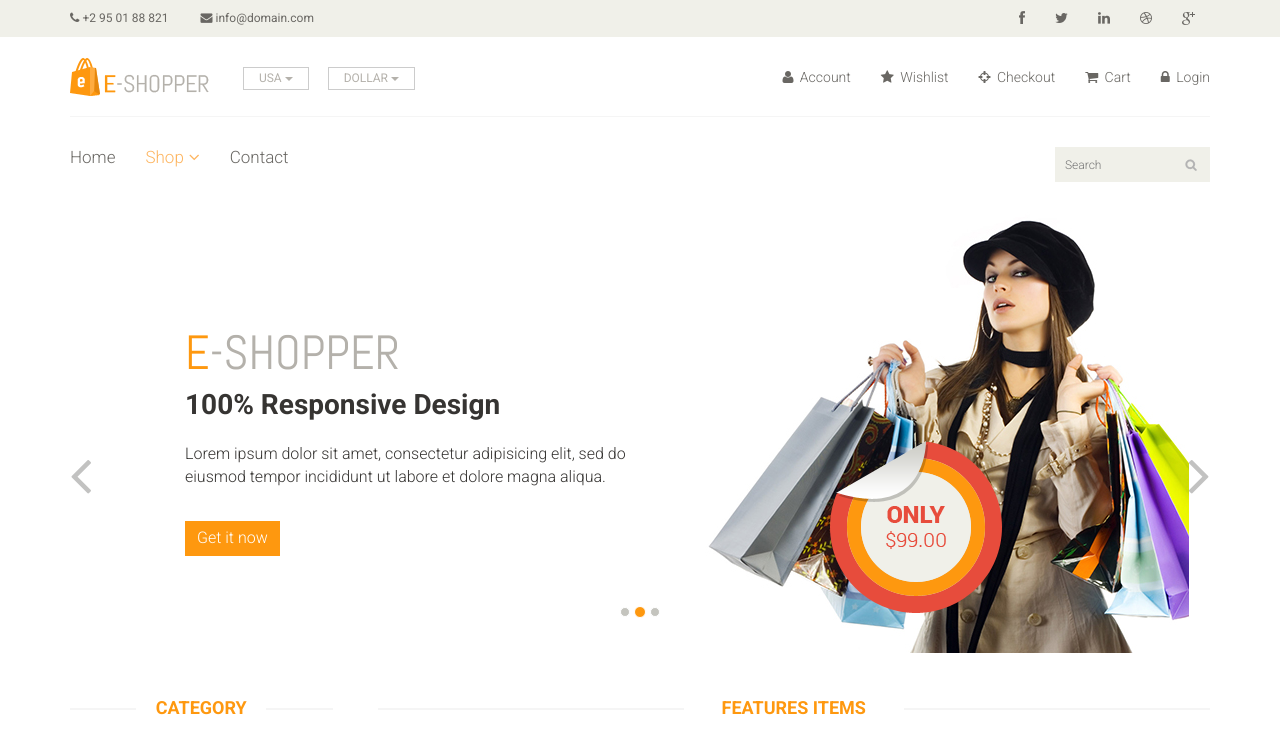
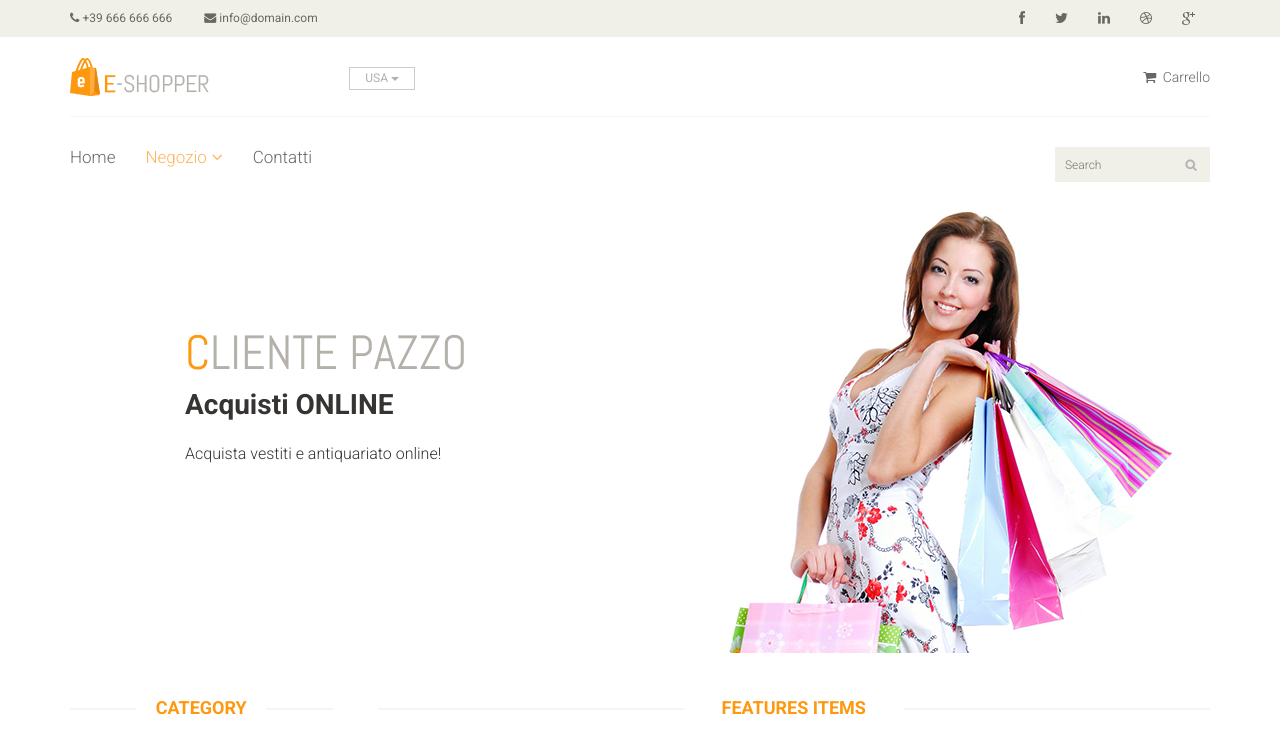
Before and after one commit to danielecracco/ecommerce, a plain HTML site: page index.html in a window 1280 px wide. Shown: the top 745 px of the page. Drawn offline with Linux system fonts and the light colour scheme.

Commit message:
modifica pagina home

```diff
--- a/index.html
+++ b/index.html
@@ -32,7 +32,7 @@
 					<div class="col-sm-6">
 						<div class="contactinfo">
 							<ul class="nav nav-pills">
-								<li><a href="#"><i class="fa fa-phone"></i> +2 95 01 88 821</a></li>
+								<li><a href="#"><i class="fa fa-phone"></i> +39 666 666 666</a></li>
 								<li><a href="#"><i class="fa fa-envelope"></i> info@domain.com</a></li>
 							</ul>
 						</div>
@@ -66,31 +66,20 @@
 									<span class="caret"></span>
 								</button>
 								<ul class="dropdown-menu">
-									<li><a href="#">Canada</a></li>
-									<li><a href="#">UK</a></li>
+									<li><a href="#">Italia</a></li>
+									<li><a href="#">Estero</a></li>
 								</ul>
 							</div>
 
-							<div class="btn-group">
-								<button type="button" class="btn btn-default dropdown-toggle usa" data-toggle="dropdown">
-									DOLLAR
-									<span class="caret"></span>
-								</button>
-								<ul class="dropdown-menu">
-									<li><a href="#">Canadian Dollar</a></li>
-									<li><a href="#">Pound</a></li>
-								</ul>
-							</div>
+
 						</div>
 					</div>
 					<div class="col-sm-8">
 						<div class="shop-menu pull-right">
 							<ul class="nav navbar-nav">
-								<li><a href="#"><i class="fa fa-user"></i> Account</a></li>
-								<li><a href="#"><i class="fa fa-star"></i> Wishlist</a></li>
-								<li><a href="checkout.html"><i class="fa fa-crosshairs"></i> Checkout</a></li>
-								<li><a href="cart.html"><i class="fa fa-shopping-cart"></i> Cart</a></li>
-								<li><a href="login.html"><i class="fa fa-lock"></i> Login</a></li>
+
+								<li><a href="cart.html"><i class="fa fa-shopping-cart"></i> Carrello</a></li>
+
 							</ul>
 						</div>
 					</div>
@@ -113,13 +102,13 @@
 						<div class="mainmenu pull-left">
 							<ul class="nav navbar-nav collapse navbar-collapse">
 								<li><a href="index.html">Home</a></li>
-								<li class="dropdown"><a href="#" class="active">Shop<i class="fa fa-angle-down"></i></a>
+								<li class="dropdown"><a href="#" class="active">Negozio<i class="fa fa-angle-down"></i></a>
                                     <ul role="menu" class="sub-menu">
                                         <li><a href="shop.html" class="active">Abbigliamento</a></li> <!-- cambiare nome file -->
-										<li><a href="product-details.html">Antiquariato</a></li>  <!-- cambiare nome file -->
+										<li><a href="antiquariato.html">Antiquariato</a></li>  <!-- cambiare nome file -->
                                     </ul>
                                 </li>
-								<li><a href="contact-us.html">Contact</a></li>
+								<li><a href="contact-us.html">Contatti</a></li>
 							</ul>
 						</div>
 					</div>
@@ -138,59 +127,26 @@
 			<div class="row">
 				<div class="col-sm-12">
 					<div id="slider-carousel" class="carousel slide" data-ride="carousel">
-						<ol class="carousel-indicators">
-							<li data-target="#slider-carousel" data-slide-to="0" class="active"></li>
-							<li data-target="#slider-carousel" data-slide-to="1"></li>
-							<li data-target="#slider-carousel" data-slide-to="2"></li>
-						</ol>
+
 
 						<div class="carousel-inner">
 							<div class="item active">
 								<div class="col-sm-6">
-									<h1><span>E</span>-SHOPPER</h1>
-									<h2>Free E-Commerce Template</h2>
-									<p>Lorem ipsum dolor sit amet, consectetur adipisicing elit, sed do eiusmod tempor incididunt ut labore et dolore magna aliqua. </p>
-									<button type="button" class="btn btn-default get">Get it now</button>
+									<h1><span>C</span>LIENTE PAZZO</h1>
+									<h2>Acquisti ONLINE</h2>
+									<p>Acquista vestiti e antiquariato online!</p>
+
 								</div>
 								<div class="col-sm-6">
 									<img src="images/home/girl1.jpg" class="girl img-responsive" alt="" />
-									<img src="images/home/pricing.png"  class="pricing" alt="" />
-								</div>
-							</div>
-							<div class="item">
-								<div class="col-sm-6">
-									<h1><span>E</span>-SHOPPER</h1>
-									<h2>100% Responsive Design</h2>
-									<p>Lorem ipsum dolor sit amet, consectetur adipisicing elit, sed do eiusmod tempor incididunt ut labore et dolore magna aliqua. </p>
-									<button type="button" class="btn btn-default get">Get it now</button>
-								</div>
-								<div class="col-sm-6">
-									<img src="images/home/girl2.jpg" class="girl img-responsive" alt="" />
-									<img src="images/home/pricing.png"  class="pricing" alt="" />
+
 								</div>
 							</div>
 
-							<div class="item">
-								<div class="col-sm-6">
-									<h1><span>E</span>-SHOPPER</h1>
-									<h2>Free Ecommerce Template</h2>
-									<p>Lorem ipsum dolor sit amet, consectetur adipisicing elit, sed do eiusmod tempor incididunt ut labore et dolore magna aliqua. </p>
-									<button type="button" class="btn btn-default get">Get it now</button>
-								</div>
-								<div class="col-sm-6">
-									<img src="images/home/girl3.jpg" class="girl img-responsive" alt="" />
-									<img src="images/home/pricing.png" class="pricing" alt="" />
-								</div>
-							</div>
 
 						</div>
 
-						<a href="#slider-carousel" class="left control-carousel hidden-xs" data-slide="prev">
-							<i class="fa fa-angle-left"></i>
-						</a>
-						<a href="#slider-carousel" class="right control-carousel hidden-xs" data-slide="next">
-							<i class="fa fa-angle-right"></i>
-						</a>
+
 					</div>
 
 				</div>
```
